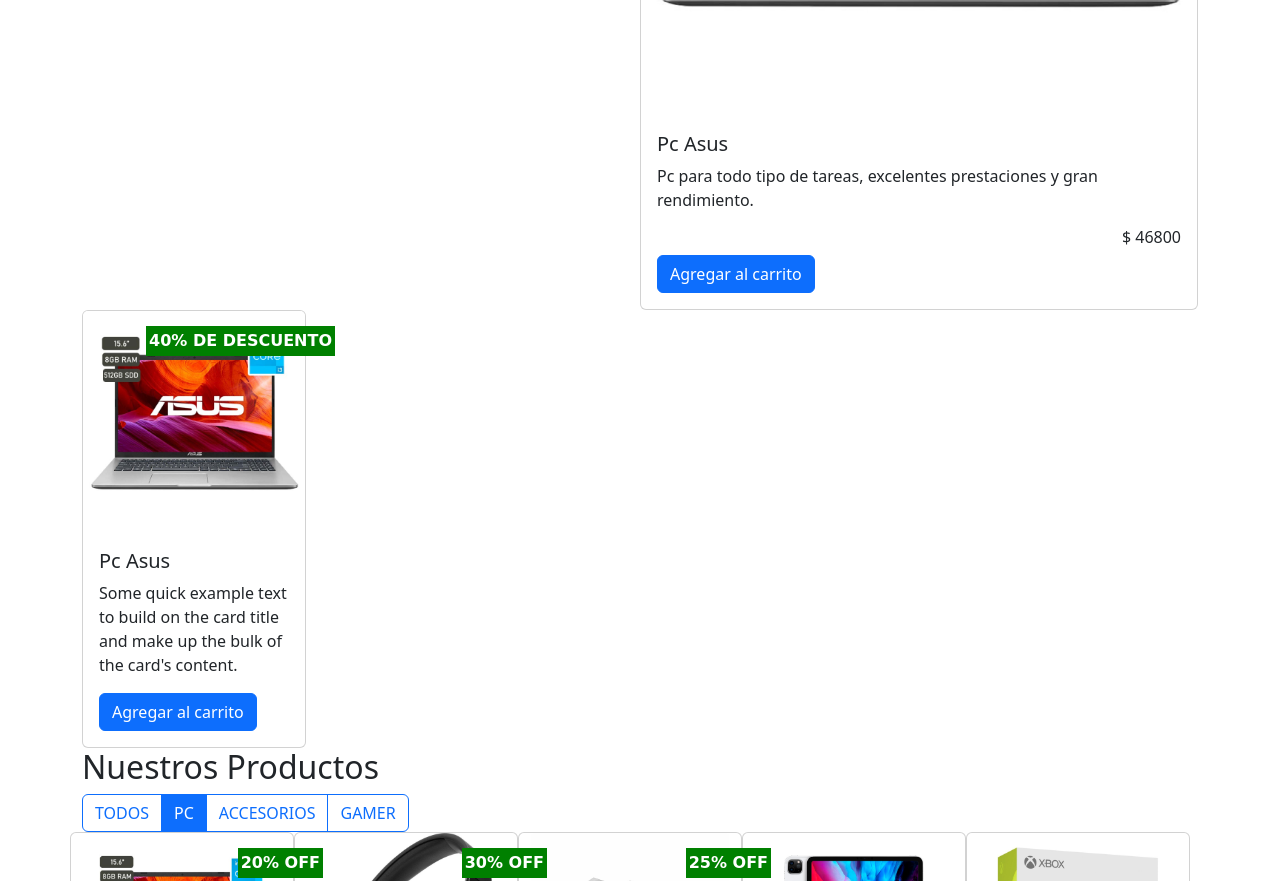
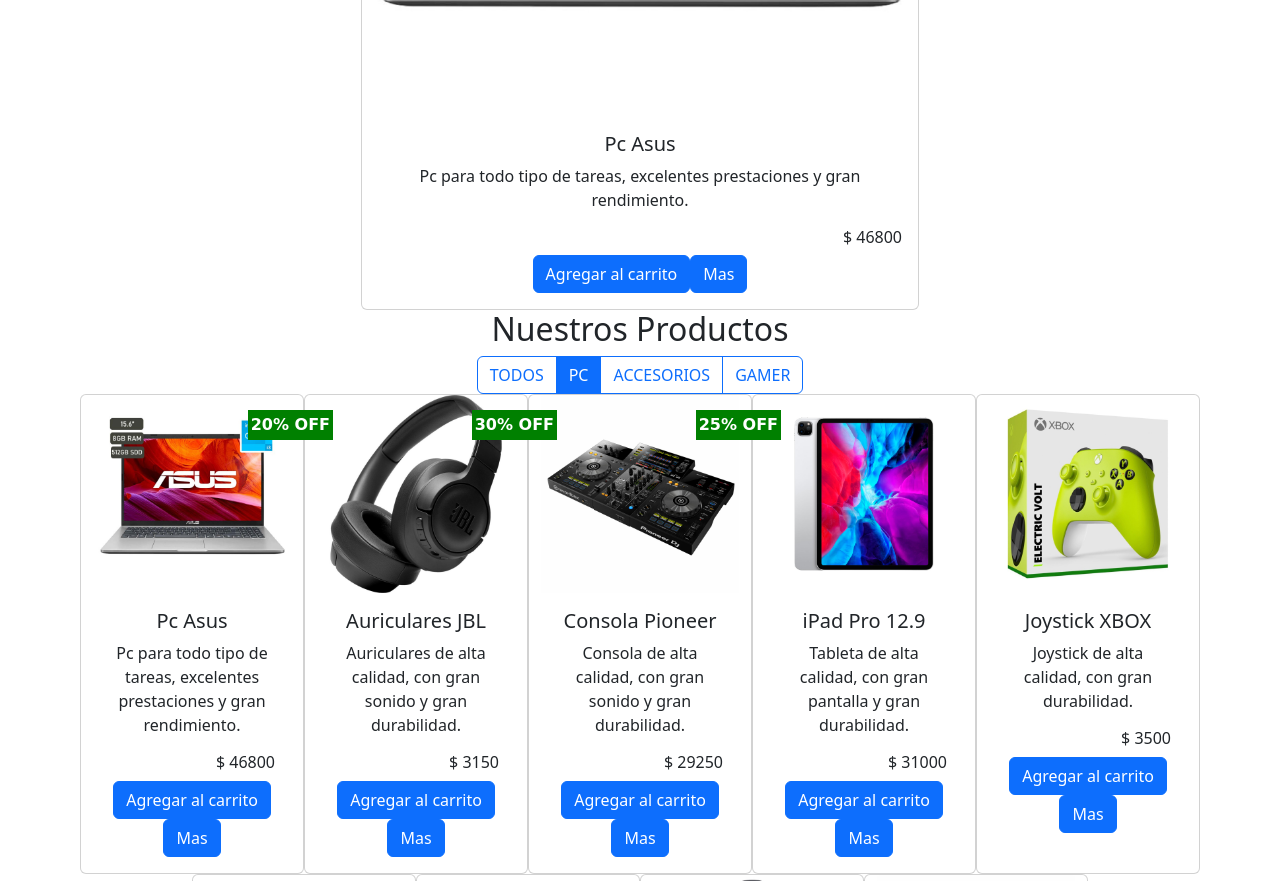
Before and after one commit to RodrigoMoreiraHerrera/PreEntrega3-Moreira, a website: page index.html in a window 1280 px wide. Shown: the part 1060-1941 px from the top of the page. Drawn offline with nearby package versions, Linux system fonts and the light colour scheme.

Commit message:
abstracciones

```diff
--- a/css/styles.css
+++ b/css/styles.css
@@ -16,7 +16,6 @@
     font-family: 'Poor Story', cursive;
 }
 
-#carouselDescInner {
-    display: flex;
-    justify-content: center;
+.cardCarru {
+    margin: 0 auto;
 }
--- a/index.html
+++ b/index.html
@@ -9,7 +9,7 @@
 </head>
 
 
-<body class="container">
+<body class="container text-center">
 
 
   <!--NavBar-->
@@ -80,46 +80,8 @@
 
 <!--CARRUCEL DESCUENTOS-->
 <div id="carouselExample" class="carousel slide carousel-dark">
-  <div id ="carouselDescInner" class="carousel-inner d-flex ">
-    <!--
-    <div class="carousel-item active">
-      <div class="card cardDescuento d-block w-100" style="width: 14rem;">
-        <img src="img/cards/assus/asus.jpg" class="card-img-top" alt="...">
-        <div class="card-body">
-          <h5 class="card-title">Pc Asus</h5>
-          <p class="card-text">Some quick example text to build on the card title and make up the bulk of the card's content.</p>
-          <a href="#" class="btn btn-primary">Agregar al carrito</a>
-          <p class="descuento">40% DE DESCUENTO</p>
-        </div>
-      </div>
-    </div>
+  <div id ="carouselDescInner" class="carousel-inner d-flex">
 
-
-    <div class="carousel-item">
-      <div class="card cardDescuento d-block w-100" style="width: 14rem;">
-        <img src="img/cards/assus/asus.jpg" class="card-img-top" alt="...">
-        <div class="card-body">
-          <h5 class="card-title">Pc Asus</h5>
-          <p class="card-text">Some quick example text to build on the card title and make up the bulk of the card's content.</p>
-          <a href="#" class="btn btn-primary">Agregar al carrito</a>
-          <p class="descuento">40% DE DESCUENTO</p>
-        </div>
-    </div>
-  </div>
-
-
-    <div class="carousel-item">
-      <div class="card cardDescuento d-block w-100" style="width: 14rem;">
-        <img src="img/cards/assus/asus.jpg" class="card-img-top" alt="...">
-        <div class="card-body">
-          <h5 class="card-title">Pc Asus</h5>
-          <p class="card-text">Some quick example text to build on the card title and make up the bulk of the card's content.</p>
-          <a href="#" class="btn btn-primary">Agregar al carrito</a>
-          <p class="descuento">40% DE DESCUENTO</p>
-        </div>
-    </div>
-  </div>
--->
 
   <button class="carousel-control-prev" type="button" data-bs-target="#carouselExample" data-bs-slide="prev">
     <span class="carousel-control-prev-icon" aria-hidden="true"></span>
@@ -130,17 +92,6 @@
     <span class="visually-hidden">Next</span>
   </button>
 </div>
-</div>
-
-<!--CARDS CON DESCUENTO-->
-<div class="card cardDescuento" style="width: 14rem;">
-  <img src="img/cards/assus/asus.jpg" class="card-img-top" alt="...">
-  <div class="card-body">
-    <h5 class="card-title">Pc Asus</h5>
-    <p class="card-text">Some quick example text to build on the card title and make up the bulk of the card's content.</p>
-    <a href="#" class="btn btn-primary">Agregar al carrito</a>
-    <p class="descuento">40% DE DESCUENTO</p>
-  </div>
 </div>
 
 
@@ -159,24 +110,14 @@
             <input type="radio" class="btn-check" name="btnradio" id="btnradio3" autocomplete="off">
             <label class="btn btn-outline-primary" for="btnradio3">GAMER</label>
           </div>
-            <div id="containerProductos" class="row">
-<!--CARDS -->
+            <div id="containerProductos" class="row justify-content-center">
+
 
 
             </div>
 
 
-<!--CARDS -->
-          <div class="card" style="width: 14rem;">
-            <img src="img/cards/assus/asus.jpg" class="card-img-top" alt="...">
-            <div class="card-body">
-              <h5 class="card-title">Pc Asus</h5>
-              <p class="card-text">Some quick example text to build on the card title and make up the bulk of the card's content.</p>
-              <h6 class="text-end">$1000</h6>
-              <a href="#" class="btn btn-primary">Agregar al carrito</a>
 
-            </div>
-          </div>
 
 
 
@@ -189,6 +130,8 @@
 
 
 <script src="node_modules/bootstrap/dist/js/bootstrap.min.js"></script>
+<script src="node_modules/@popperjs/core/dist/umd/popper.min.js"></script>
+<script src="node_modules/jquery/dist/jquery.slim.min.js"></script>
 <script src="js/main.js"></script>
 
 </body>
--- a/js/main.js
+++ b/js/main.js
@@ -14,7 +14,7 @@
     this.cantidad = cantidad
 }
 
-let carrito = []
+//let carrito = []
 
 let asus = new Producto (
     "PC",
@@ -102,61 +102,16 @@
 
 
 
-function renderProductos (){
-    let containerProductos = document.getElementById("containerProductos")
+///////////////////////////////////////////
 
-    productos.forEach(elemento => {
-        const card = document.createElement("div")
-        card.className = "card"
-        card.style = "width: 14rem;"
 
-        const img = document.createElement("img")
-        img.className = "card-img-top"
-        img.src = elemento.img
-        img.alt = "Imagen de producto"
-
-        const cardBody = document.createElement("div")
-        cardBody.className = "card-body"
-
-        const title = document.createElement("h5")
-        title.className = "card-title"
-        title.innerHTML = elemento.nombre
-
-        const desc = document.createElement("p")
-        desc.className = "card-text"
-        desc.innerHTML = elemento.descripcion
-
-        cardBody.appendChild(title)
-        cardBody.appendChild(desc)
-
-        if (elemento.descuento != undefined) {
-            const descuento = document.createElement("p")
-            descuento.className = "descuento"
-            descuento.innerHTML = `${elemento.descuento}% OFF`
-
-            let precioDescuento = elemento.precio - (elemento.precio * elemento.descuento / 100)
-            const precio = document.createElement("h6")
-            precio.className = "text-end"
-            precio.innerHTML = `$ ${precioDescuento}`
-
-            cardBody.appendChild(descuento)
-            cardBody.appendChild(precio)
-
-        } else {
-            const precio = document.createElement("h6")
-            precio.className = "text-end"
-            precio.innerHTML = `$ ${elemento.precio}`
-
-            cardBody.appendChild(precio)
-        }
-
-        const btn = document.createElement("a")
+function crearBtnAgregar (nombre,precio) {
+    const btn = document.createElement("button")
+    btn.type = "button"
     btn.className = "btn btn-primary"
     btn.innerHTML = "Agregar al carrito"
     btn.onclick = function () {
 
-                let nombre = elemento.nombre
-                let precio = elemento.precio
             let productoCarrito = new ProductoCarrito (nombre,precio,1)
 
             let verif = carrito.map(elemento => elemento.nombre).indexOf(nombre)
@@ -166,15 +121,169 @@
             localStorage.setItem("carrito", JSON.stringify(carrito))
             console.table(carrito)
         }
+    return btn;
+}
 
 
-        cardBody.appendChild(btn)
+///////////////////////////////////////////////////////////////
+
+function crearBtnMas(nombre,descripcion,precio,img) {
+    const btnMas = document.createElement("button");
+    btnMas.type = "button";
+    btnMas.className = "btn btn-primary";
+    btnMas.innerHTML = "Mas";
+
+    let modal = document.createElement("div");
+    modal.className = "modal fade";
+    modal.id = "myModal";
+    modal.tabIndex = "-1";
+    modal.arialabelledeby = "myModalLabel";
+    modal.ariaHidden = "true";
+
+    let modalDialog = document.createElement("div");
+    modalDialog.className = "modal-dialog";
+
+    let modalContent = document.createElement("div");
+    modalContent.className = "modal-content";
+
+    let modalHeader = document.createElement("div");
+    modalHeader.className = "modal-header";
+
+    let modalTitle = document.createElement("h5");
+    modalTitle.className = "modal-title";
+    modalTitle.id = "myModalLabel";
+    modalTitle.innerHTML = nombre;
+
+    let btnCerrar = document.createElement("button");
+    btnCerrar.type = "button";
+    btnCerrar.className = "btn-close";
+    btnCerrar.ariaLabel = "Close";
+    btnCerrar.onclick = function () {
+        myModal.hide();
+    }
+
+    let modalBody = document.createElement("div");
+    modalBody.className = "modal-body";
+    modalBody.innerHTML = descripcion;
+
+    let modalFooter = document.createElement("div")
+    modalFooter.className = "modal-footer";
+
+    let btnAgregar = crearBtnAgregar(nombre,precio) ;
+
+
+    let btnCarrarFooter = document.createElement("button");
+    btnCarrarFooter.type = "button";
+    btnCarrarFooter.className = "btn btn-secondary";
+    btnCarrarFooter.innerHTML = "Cerrar";
+    btnCarrarFooter.onclick = function () {
+        myModal.hide();
+    }
+
+    modalHeader.appendChild(modalTitle);
+    modalHeader.appendChild(btnCerrar);
+
+    modalContent.appendChild(modalHeader);
+    modalContent.appendChild(modalBody);
+    modalContent.appendChild(modalFooter);
+
+    modalFooter.appendChild(btnAgregar);
+    modalFooter.appendChild(btnCarrarFooter);
+
+    modalDialog.appendChild(modalContent);
+
+    modal.appendChild(modalDialog);
+
+    const myModal = new bootstrap.Modal(modal);
+
+    btnMas.onclick = function () {
+        myModal.show();
+    };
+
+return btnMas;
+}
+
+/////////////////////////////////////////////////////////////
+
+
+function renderCard (imgP,nombreP,descripcionP,descuentoP,precioP) {
+    const card = document.createElement("div")
+    card.className = "card"
+    card.style = "width: 14rem;"
+
+    const img = document.createElement("img")
+    img.className = "card-img-top"
+    img.src = imgP
+    img.alt = "Imagen de producto"
+
+    const cardBody = document.createElement("div")
+    cardBody.className = "card-body"
+
+    const title = document.createElement("h5")
+    title.className = "card-title"
+    title.innerHTML = nombreP
+
+    const desc = document.createElement("p")
+    desc.className = "card-text"
+    desc.innerHTML = descripcionP
+
+    cardBody.appendChild(title)
+    cardBody.appendChild(desc)
+
+    let precioAhora;
+
+    if (descuentoP != undefined) {
+        precioAhora = precioP - (precioP * descuentoP / 100)
+        const descuento = document.createElement("p")
+        descuento.className = "descuento"
+        descuento.innerHTML = `${descuentoP}% OFF`
+
+        const precio = document.createElement("h6")
+        precio.className = "text-end"
+        precio.innerHTML = `$ ${precioAhora}`
+
+        cardBody.appendChild(descuento)
+        cardBody.appendChild(precio)
+
+    } else {
+        precioAhora = precioP
+        const precio = document.createElement("h6")
+        precio.className = "text-end"
+        precio.innerHTML = `$ ${precioP}`
+
+        cardBody.appendChild(precio)
+    }
+
+    const btnAgregar = crearBtnAgregar(nombreP,precioAhora);
+
+    const btnMas = crearBtnMas(nombreP,descripcionP,precioAhora,imgP);
+
+    cardBody.appendChild(btnAgregar)
+    cardBody.appendChild(btnMas)
     card.appendChild(img)
     card.appendChild(cardBody)
-        containerProductos.appendChild(card)
+
+    return card;
+
+}
+
+
+
+
+///////////////////////////////////////////////////////////////
+
+
+function renderProductos (){
+    let containerProductos = document.getElementById("containerProductos")
+
+    productos.forEach(elemento => {
+        const card =  renderCard (elemento.img,elemento.nombre,elemento.descripcion,elemento.descuento,elemento.precio)
+        containerProductos.appendChild(card);
 
     });
 }
+
+
 
 
 function renderOfertas () {
@@ -186,56 +295,9 @@
         elemento == ofertas[0] ? item.className = "carousel-item active" :
         item.className = "carousel-item"
 
-        const card = document.createElement("div")
-        card.className = "card cardDescuento d-block w-50"
-        card.style = "width: 14rem;"
+        const card = renderCard(elemento.img,elemento.nombre,elemento.descripcion,elemento.descuento,elemento.precio)
 
-        const img = document.createElement("img")
-        img.className = "card-img-top"
-        img.src = elemento.img
-        img.alt = "Imagen de producto"
-
-        const cardBody = document.createElement("div")
-        cardBody.className = "card-body"
-
-        const title = document.createElement("h5")
-        title.className = "card-title"
-        title.innerHTML = elemento.nombre
-
-        const desc = document.createElement("p")
-        desc.className = "card-text"
-        desc.innerHTML = elemento.descripcion
-
-        const descuento = document.createElement("p")
-            descuento.className = "descuento"
-            descuento.innerHTML = `${elemento.descuento}% DE DESCUENTO`
-
-            let precioDescuento = elemento.precio - (elemento.precio * elemento.descuento / 100)
-            const precio = document.createElement("h6")
-            precio.className = "text-end"
-            precio.innerHTML = `$ ${precioDescuento}`
-
-        const btn = document.createElement("a")
-        btn.className = "btn btn-primary btn-agregar-carrito"
-        btn.innerHTML = "Agregar al carrito"
-        btn.onclick = function () {
-            //let productoCarrito = new ProductoCarrito (elemento.precio,precioDescuento)
-            carrito.push (new ProductoCarrito (elemento.nombre,precioDescuento))
-            localStorage.setItem("carrito", JSON.stringify(carrito))
-            console.table(carrito)
-        }
-
-        const cartel = document.createElement("p")
-        cartel.className = "descuento"
-        cartel.innerHTML = elemento.descuento + " % DE DESCUENTO"
-
-        cardBody.appendChild(title)
-        cardBody.appendChild(desc)
-        cardBody.appendChild(descuento)
-        cardBody.appendChild(precio)
-        cardBody.appendChild(btn)
-        card.appendChild(img)
-        card.appendChild(cardBody)
+        card.className += " cardCarru w-50"
         item.appendChild(card)
         carouselInner.appendChild(item)
     });
@@ -249,7 +311,7 @@
 productos == null ?  productos = [asus, auricularesJbl, consolaPioneer, ipad, joystick, pcGamer, play5, sillaGamer, tvXiaomi] : productos;
 localStorage.setItem("productos", JSON.stringify(productos))
 
-carrito = JSON.parse(localStorage.getItem("carrito"));
+let carrito = JSON.parse(localStorage.getItem("carrito"));
 carrito == null ?  carrito = [] : carrito;
 
 
--- a/package.json
+++ b/package.json
@@ -1,6 +1,8 @@
 {
   "dependencies": {
+    "@popperjs/core": "^2.11.8",
     "bootstrap": "^5.3.3",
-    "bootstrap-icons": "^1.11.3"
+    "bootstrap-icons": "^1.11.3",
+    "jquery": "^3.7.1"
   }
 }
```
Also changed, not shown: cosas.txt (+17 -0 lines), js/funciones.js (added, +157 -0 lines), lista.txt (+4 -4 lines), 1 other file. Lines whose indentation alone changed are shown as unchanged.
